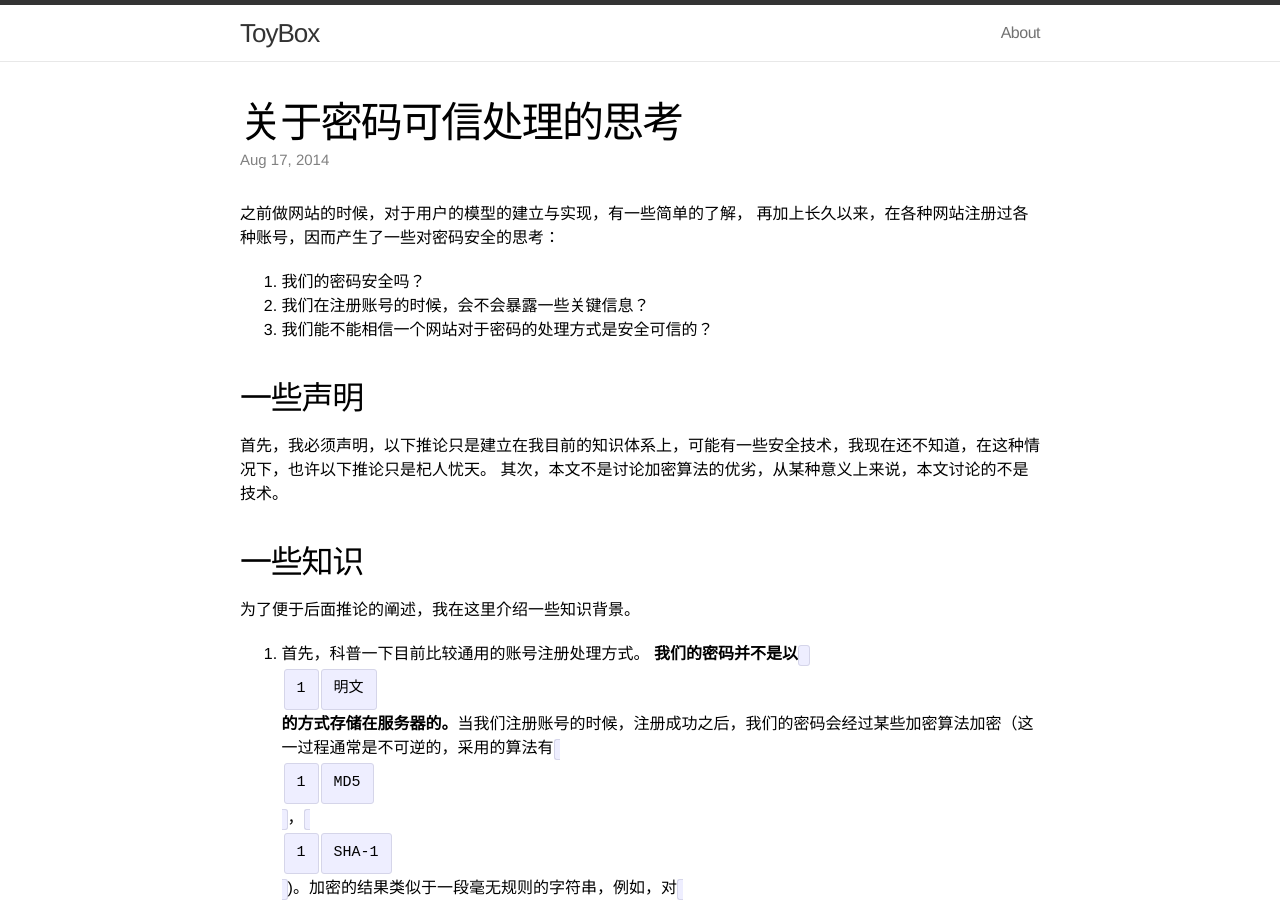
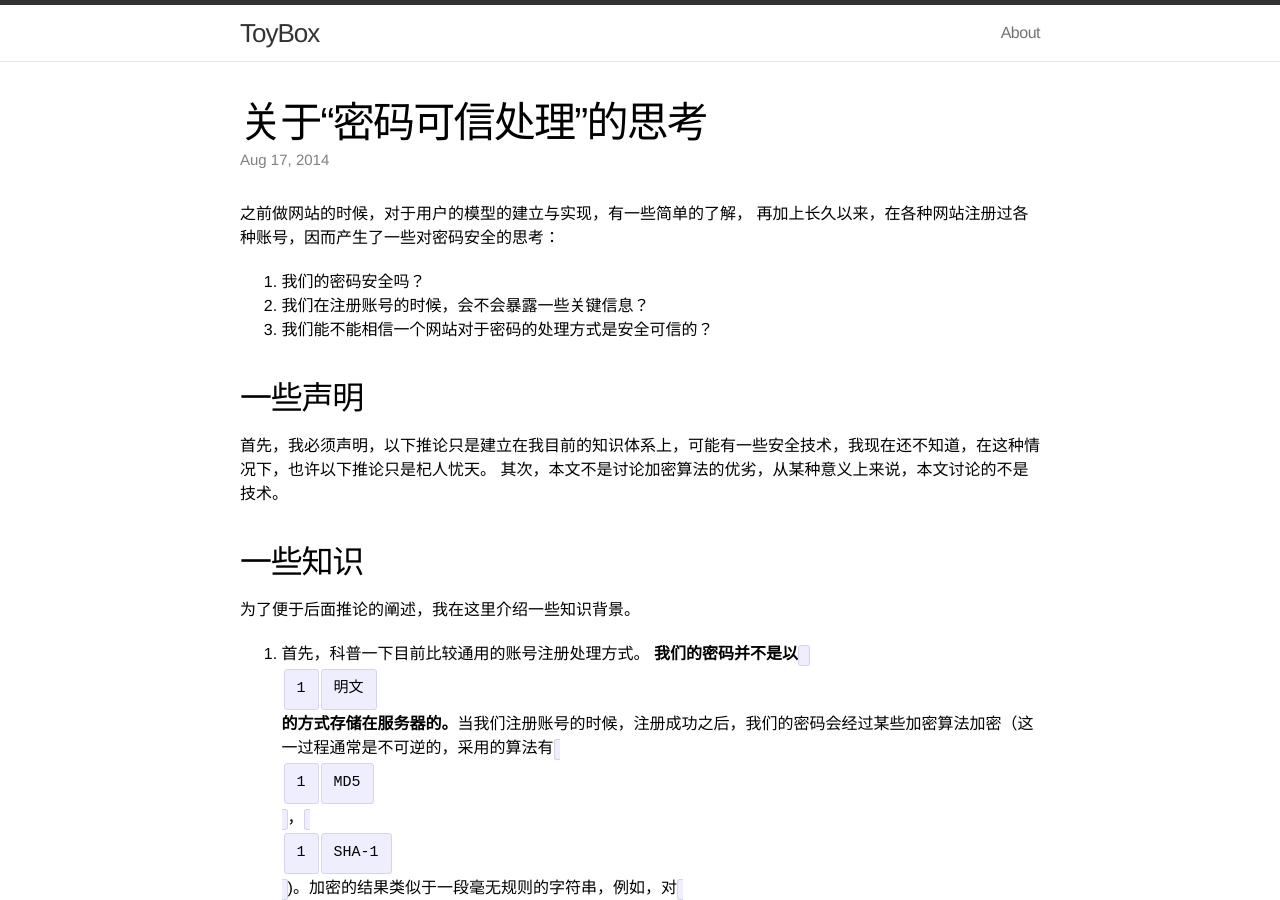
Before and after one commit to Gemini2015/gemini2015.github.io, a Jekyll site: the page built from _posts/2014-08-17-thinking-in-password.markdown, in a window 1280 px wide and 900 px high. Built offline with Jekyll 4.4.1, drawn with Linux system fonts in a browser that asks for light colours.

```diff
--- a/_posts/2014-08-17-thinking-in-password.markdown
+++ b/_posts/2014-08-17-thinking-in-password.markdown
@@ -1,6 +1,6 @@
 ---
 layout:	post
-title:	"关于密码可信处理的思考"
+title:	"关于“密码可信处理”的思考"
 date:	2014-08-17 19:44:28
 categories:	thinking-in-password
 ---
```
